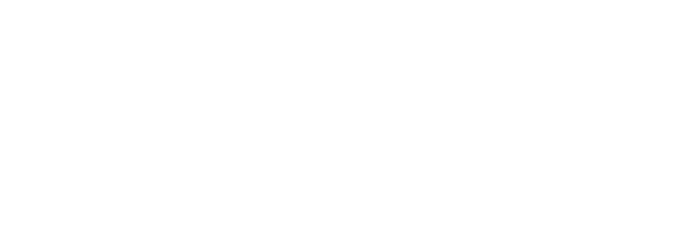
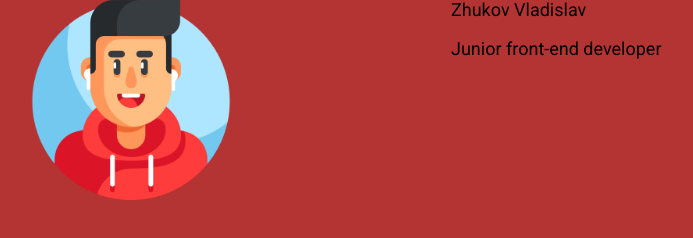
Before and after one commit to Ladislavvv/rsschool-cv, a plain HTML site: page index.html in a window 1280 px wide. Shown: the whole page, without its empty margins (189-882 px from the left). Drawn offline with Linux system fonts and the light colour scheme.

Commit message:
add: files

```diff
--- a/css/style.css
+++ b/css/style.css
@@ -0,0 +1,42 @@
+body{
+    font-family: 'Roboto', sans-serif;
+    font-size: 18px;
+    font-weight: 400;
+}
+
+* {
+    box-sizing: border-box;
+  }
+
+html {
+    scroll-behavior: smooth;
+}
+
+.container {
+    max-width: 1440px;
+    margin: 0 auto;
+    height: 100vh;
+    background-color: rgba(177, 43, 43, 0.959);
+}
+
+.header {
+    display: flex;
+    /* justify-content: space-between;  */
+    /* width: 50%;*/
+}
+
+.avatar{
+    width: 50%;
+}
+
+.brand-title {
+    display: block;
+    width: 50%;
+    margin: 0 auto;
+}
+
+.avatat-img {
+    display: block;
+    width: 200px;
+    margin: 0 auto;
+}
--- a/index.html
+++ b/index.html
@@ -4,12 +4,28 @@
     <meta charset="UTF-8">
     <meta http-equiv="X-UA-Compatible" content="IE=edge">
     <meta name="viewport" content="width=device-width, initial-scale=1.0">
+    <link rel="stylesheet" href="./css/normalize.css">
+    <link rel="stylesheet" href="./css/style.css">
+    <link rel="icon" href="./assets/icons/favicon.ico">
+    <link rel="preconnect" href="https://fonts.googleapis.com">
+    <link rel="preconnect" href="https://fonts.gstatic.com" crossorigin>
+    <link href="https://fonts.googleapis.com/css2?family=Roboto&display=swap" rel="stylesheet">
     <title>CV</title>
 </head>
 <body>
     <div class="container">
         <header class="header">
-
+            <div class="avatar">
+                <img class="avatat-img" src="./assets/img/gamer.png" alt="photo">
+            </div>
+            <div class="brand-title">
+                <div class="name-title">
+                    Zhukov Vladislav
+                </div>
+                <p class="name-text">
+                    Junior front-end developer
+                </p>
+            </div>
         </header>
         <main class="main">
 
```
Also changed, not shown: assets/icons/favicon.ico (added), assets/img/avatar.webp (added), assets/img/gamer.png (added).
